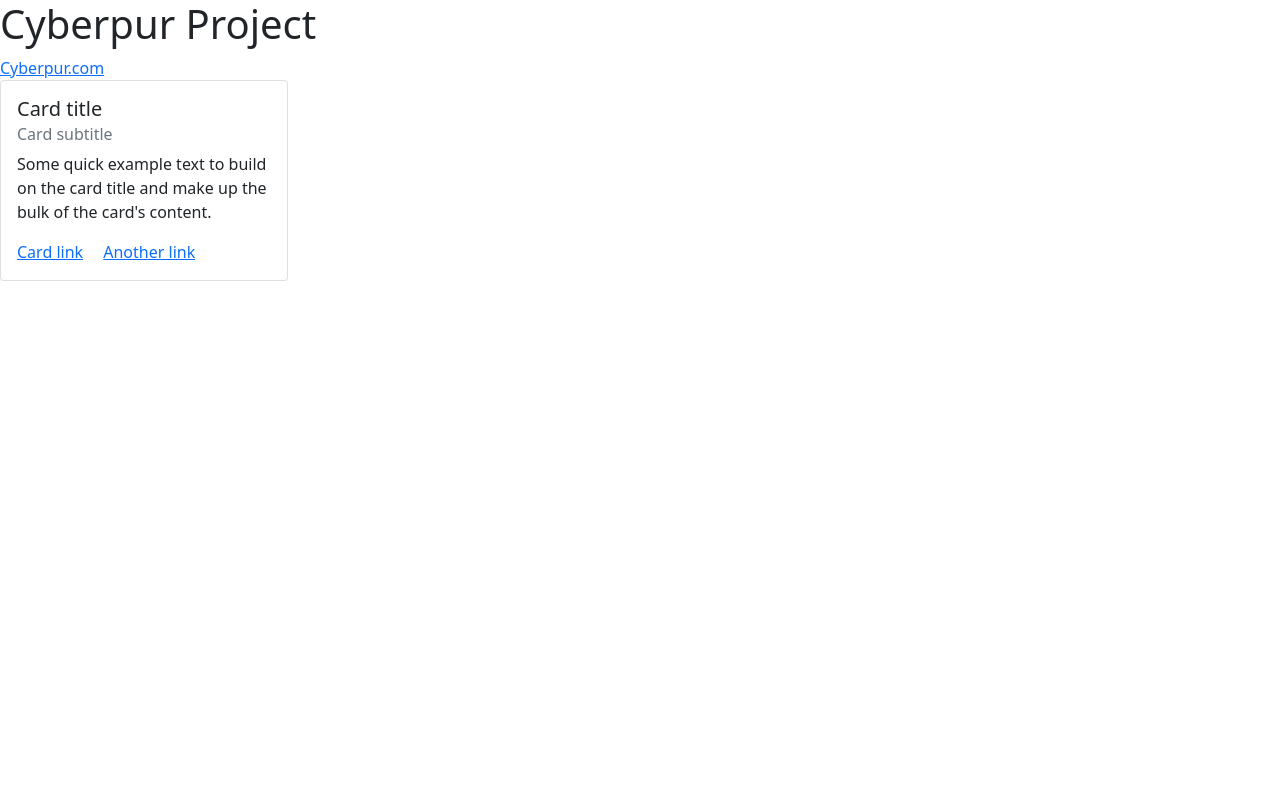
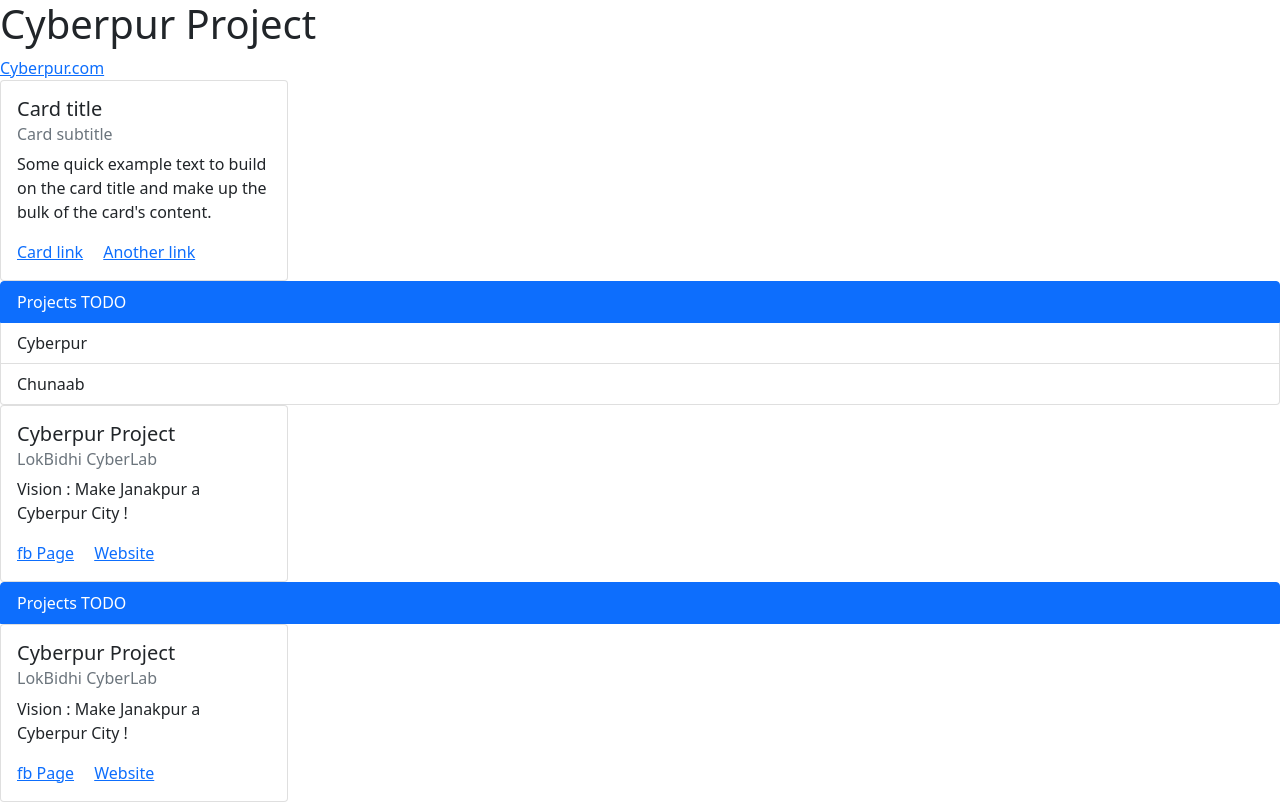
Before and after one commit to cyberpur/navinthakurji, a plain HTML site: page cyberpur.html in a window 1280 px wide. Drawn offline with nearby package versions, Linux system fonts and the light colour scheme.

Commit message:
Update cyberpur.html

```diff
--- a/cyberpur.html
+++ b/cyberpur.html
@@ -33,3 +33,84 @@
 </body>
 
 </html>
+<!doctype html>
+<html lang="en">
+
+<head>
+    <!-- Required meta tags -->
+    <meta charset="utf-8">
+    <meta name="viewport" content="width=device-width, initial-scale=1">
+
+    <!-- Bootstrap CSS -->
+    <link href="https://cdn.jsdelivr.net/npm/bootstrap@5.0.2/dist/css/bootstrap.min.css" rel="stylesheet"
+        integrity="sha384-EVSTQN3/azprG1Anm3QDgpJLIm9Nao0Yz1ztcQTwFspd3yD65VohhpuuCOmLASjC" crossorigin="anonymous">
+
+    <title>Manish Lokbidhi</title>
+</head>
+
+<body>
+    <!-- My Contents -->
+    <!-- Make a list-->
+    <div class="list-group">
+        <a href="#" class="list-group-item list-group-item-action active" aria-current="true">
+            Projects TODO
+        </a>
+        <a href="cyberpur.html" class="list-group-item list-group-item-action">Cyberpur</a>
+        <a href="chunaab.html" class="list-group-item list-group-item-action">Chunaab</a>
+    </div>
+    <!-- bootsrtap card design -->
+    <div class="card" style="width: 18rem;">
+        <div class="card-body">
+            <h5 class="card-title">Cyberpur Project</h5>
+            <h6 class="mb-2 card-subtitle text-muted">LokBidhi CyberLab</h6>
+            <p class="card-text">
+                Vision : Make Janakpur a Cyberpur City !
+            </p>
+            <a href="https://facebook.com/cyberpur" class="card-link">fb Page</a>
+            <a href="https://cyberpur.com" class="card-link">Website</a>
+        </div>
+    </div>
+
+</body>
+
+</html>
+<!doctype html>
+<html lang="en">
+
+<head>
+    <!-- Required meta tags -->
+    <meta charset="utf-8">
+    <meta name="viewport" content="width=device-width, initial-scale=1">
+
+    <!-- Bootstrap CSS -->
+    <link href="https://cdn.jsdelivr.net/npm/bootstrap@5.0.2/dist/css/bootstrap.min.css" rel="stylesheet"
+        integrity="sha384-EVSTQN3/azprG1Anm3QDgpJLIm9Nao0Yz1ztcQTwFspd3yD65VohhpuuCOmLASjC" crossorigin="anonymous">
+
+    <title>Manish Lokbidhi</title>
+</head>
+
+<body>
+    <!-- My Contents -->
+    <!-- Make a list-->
+    <div class="list-group">
+        <a href="#" class="list-group-item list-group-item-action active" aria-current="true">
+            Projects TODO
+        </a>
+        <!-- bootsrtap card design -->
+        <div class="card" style="width: 18rem;">
+            <div class="card-body">
+                <h5 class="card-title">Cyberpur Project</h5>
+                <h6 class="mb-2 card-subtitle text-muted">LokBidhi CyberLab</h6>
+                <p class="card-text">
+                    Vision : Make Janakpur a Cyberpur City !
+                </p>
+                <a href="https://facebook.com/cyberpur" class="card-link">fb Page</a>
+                <a href="https://cyberpur.com" class="card-link">Website</a>
+            </div>
+        </div>
+    </div>
+
+
+</body>
+
+</html>
```
